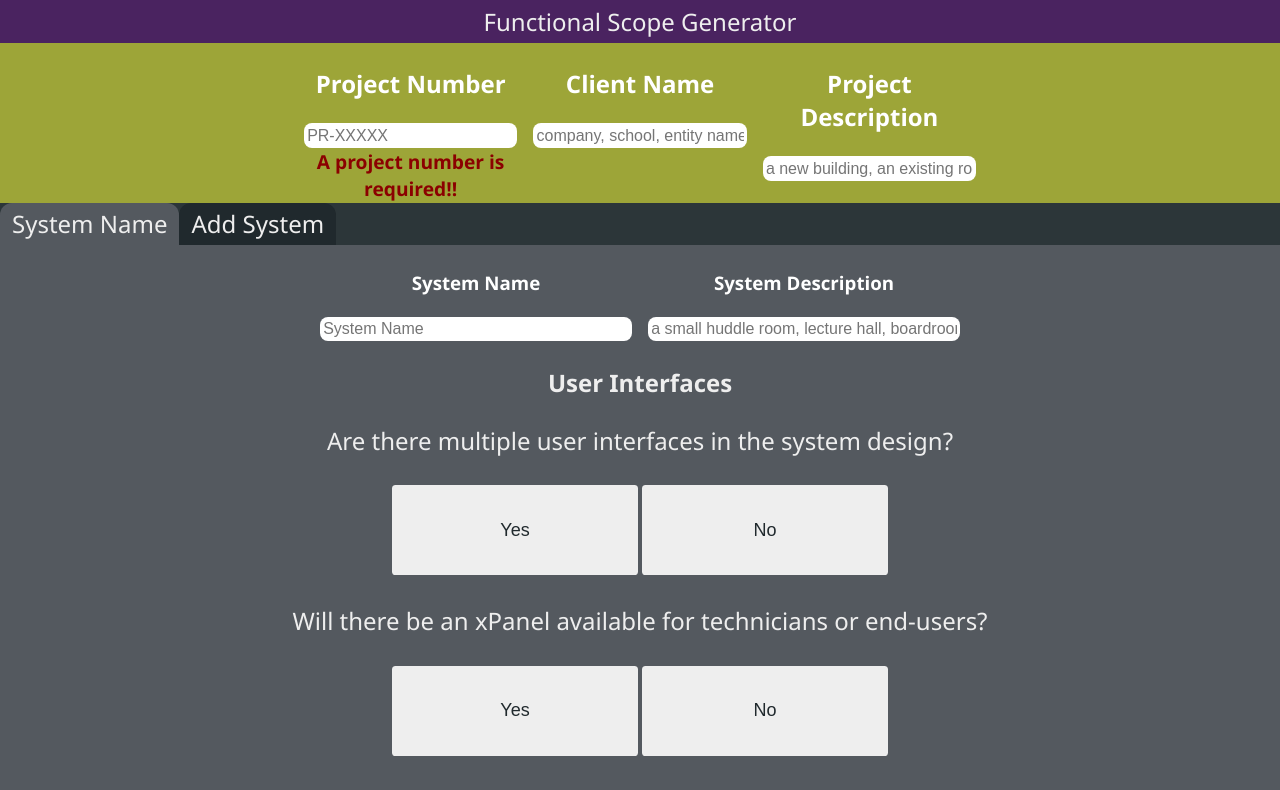
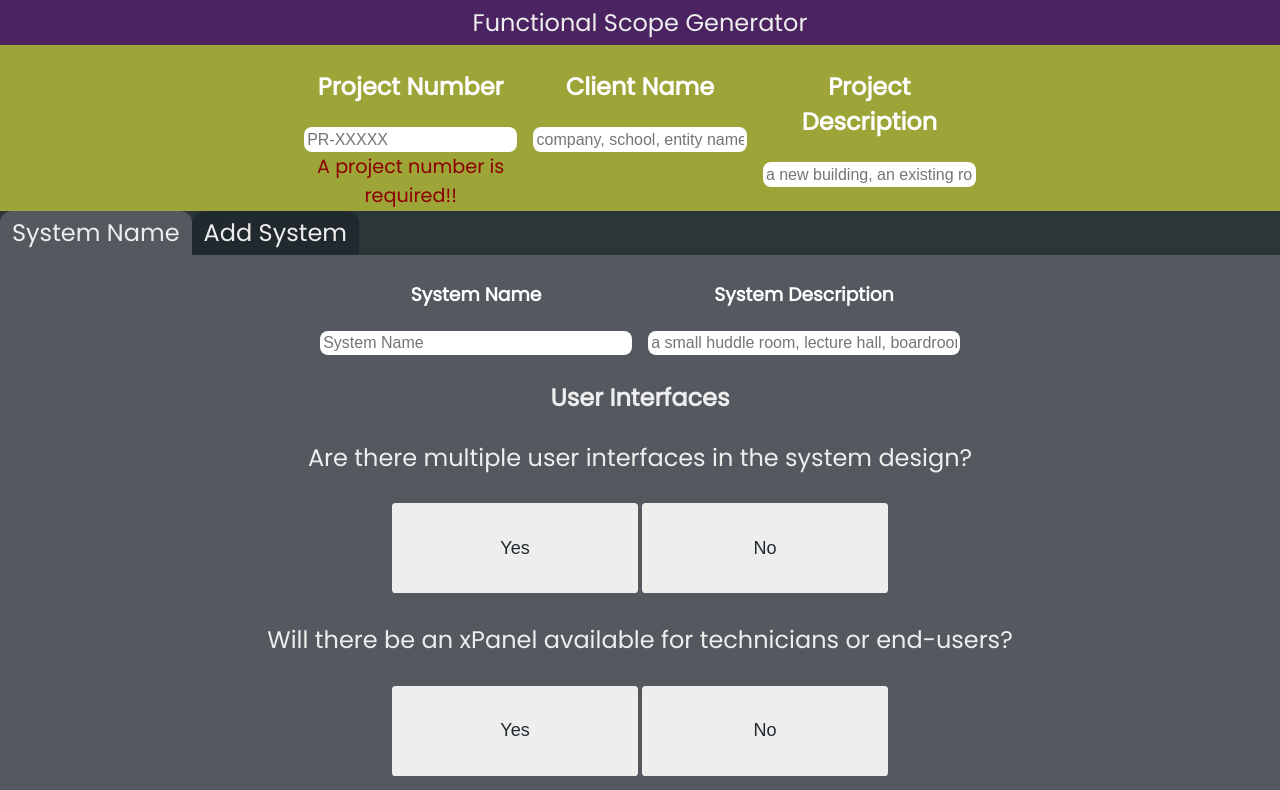
Before and after one commit to ryanjblajda/scope-generator, an Angular app: page / in a window 1280 px wide. Shown: the top 790 px of the page. Built offline with nearby package versions, Linux system fonts and the light colour scheme.

Commit message:
changed font to match website

```diff
--- a/src/index.html
+++ b/src/index.html
@@ -6,6 +6,7 @@
   <base href="/">
   <meta name="viewport" content="width=device-width, initial-scale=1">
   <link rel="icon" type="image/png" href="./assets/favicon.png">
+  <link href='https://fonts.googleapis.com/css?family=Poppins' rel='stylesheet'>
 </head>
 <body>
   <app-root></app-root>
--- a/src/styles.scss
+++ b/src/styles.scss
@@ -9,6 +9,7 @@
   font-weight: 300 700;
   font-style: normal;
 }
+
 @font-face {
   font-family: 'Segoe UI Variable Text';
   src:
@@ -18,6 +19,7 @@
   font-weight: 300 700;
   font-style: normal;
 }
+
 @font-face {
   font-family: 'Segoe UI Variable Display';
   src:
@@ -32,7 +34,8 @@ html, body {
     margin: 0px;
     padding: 0px;
     color: $color-text;
-    font-family: 'Segoe UI', Tahoma, Geneva, Verdana, sans-serif;
+    font-family: $global-typography-text-font-family;
+    font-weight: $global-typography-text-font-weight;
     background: $body-background;
 }
 
--- a/src/styles/variables.scss
+++ b/src/styles/variables.scss
@@ -7,6 +7,15 @@ $global-color-accent:   #9DA538;
 $global-color-19a2fc8b: #000;
 $global-color-3621085d: #FFF;
 $global-color-eee: #EEEEEE;
+
+$global-typography-primary-font-family: "Poppins";
+$global-typography-primary-font-weight: 600;
+$global-typography-secondary-font-family: "Poppins";
+$global-typography-secondary-font-weight: 400;
+$global-typography-text-font-family: "Poppins";
+$global-typography-text-font-weight: 300;
+$global-typography-accent-font-family: "Poppins";
+$global-typography-accent-font-weight: 500;
 
 $error-background-color: $global-color-primary;
 $error-background-text-color: $global-color-eee;
```
Lines whose indentation alone changed are shown as unchanged.
